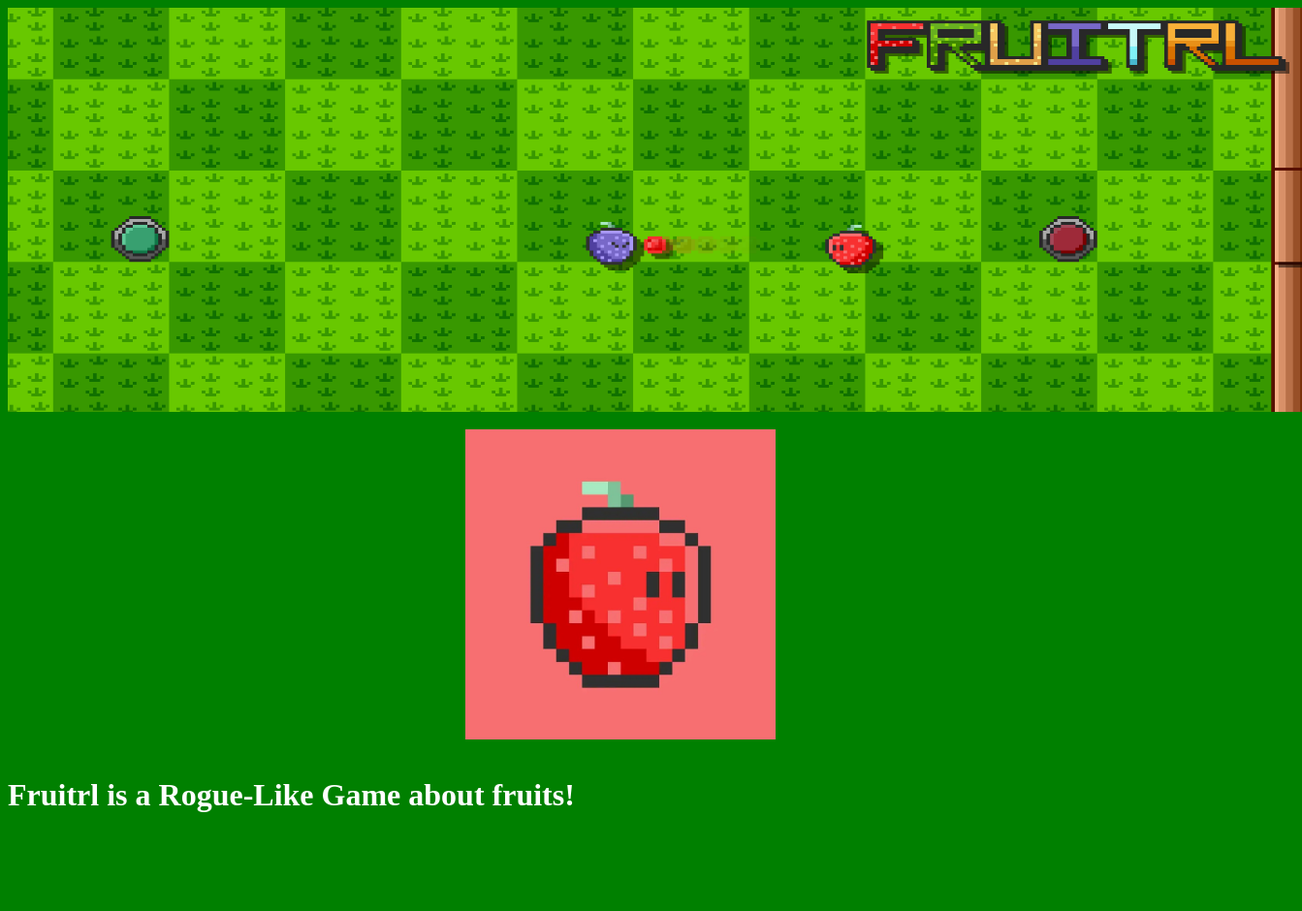
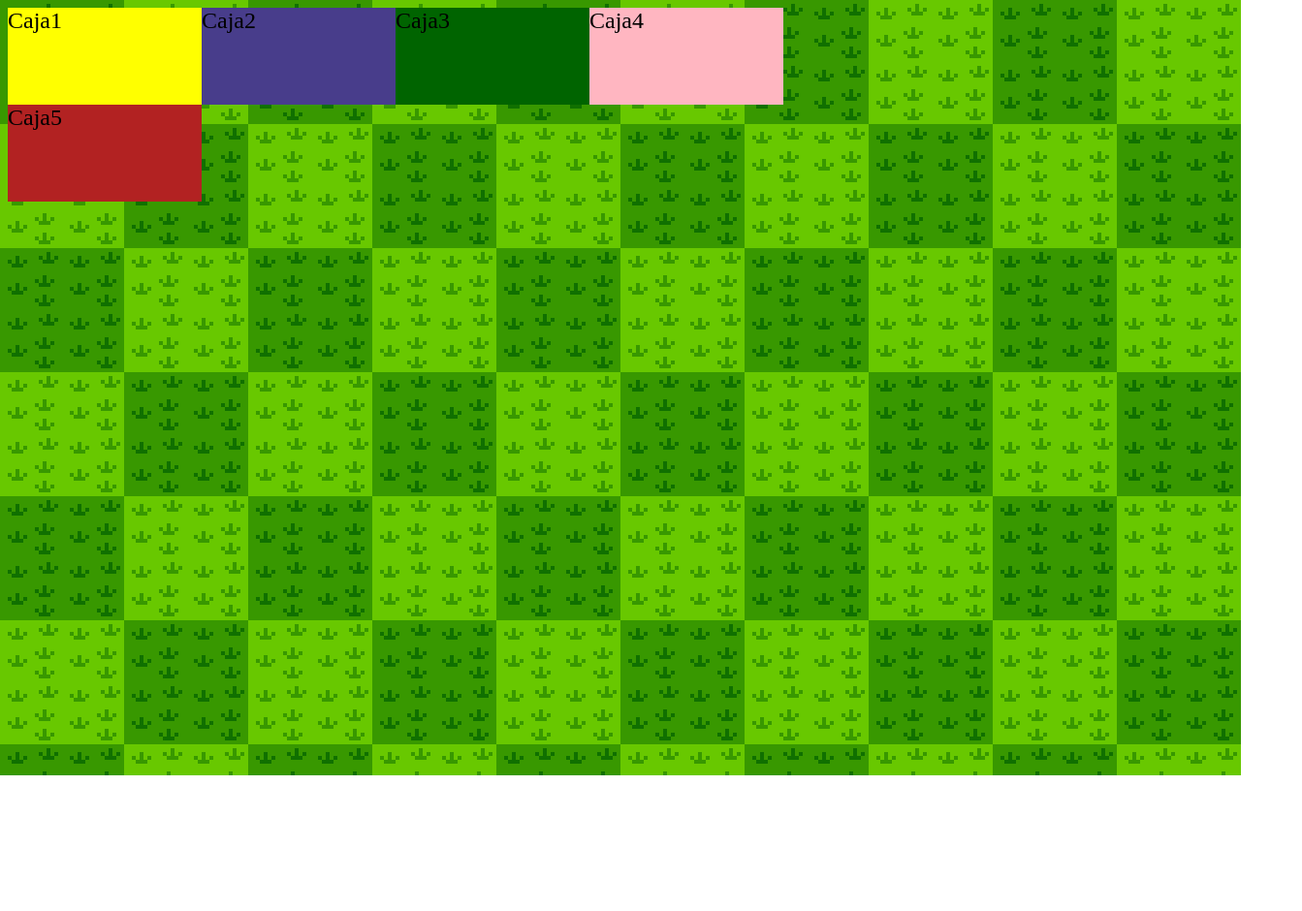
Before and after one commit to International-Fruit-Union/FruitRL-Web, a plain HTML site: page index.html in a window 1280 px wide. Shown: the top 940 px of the page at 97% size, 1343 px wide, since content can reach past the window. After the commit the page ends 800 px from the top, so only its background shows below. Drawn offline with Linux system fonts and the light colour scheme.

Commit message:
Test Caja

```diff
--- a/index.html
+++ b/index.html
@@ -1,65 +1,68 @@
-<html lang="en">
+<html>
 <head>
-<meta charset="UTF-8">
-<meta name="viewport" content="width=device-width, initial-scale=1.0">
-<title>FruitRL - Home</title>
-<style>
-        body{
-                background-color: green;
+    <title>FruitRL - Home</title>
+    <link rel="icon" href="favicon.png" type="image/png" sizes="16x16">
+    <link rel="stylesheet" href="theme.css">
+    <style>
+        body {
+            background-image: url("grass.png");
+            font-size: 24px;
         }
-</style>
+
+        section[id="caja1"] {
+            background-color: yellow;
+            width: 200px;
+            height: 100px;
+            float: left;
+        }
+
+        section[id="caja2"] {
+            background-color: darkslateblue;
+            width: 200px;
+            height: 100px;
+            float: left;
+        }
+        section[id="caja3"] {
+            background-color: darkgreen;
+            width: 200px;
+            height: 100px;
+            float: left;
+        }
+        section[id="caja4"] {
+            background-color: lightpink;
+            width: 200px;
+            height: 100px;
+            float: left;
+        }
+        section[id="caja5"] {
+            background-color: firebrick;
+            width: 200px;
+            height: 100px;
+            clear: left;
+        }
+    </style>
 </head>
+
 <body>
 
-<div class="fila banner">
-<img src="banner.png" alt="Banner" width="1335" height="417">
-</div>
 
-<div class="fila logo">
-        <br><center><img src="img_1_1716334249626 (1).jpg" weight="968" height="320"></center>
-</div>
+    <section id="caja1">
+        Caja1
+    </section>
+    <section id="caja2">
+        Caja2
+    </section>
+    <section id="caja3">
+        Caja3
+    </section>
+    <section id="caja4">
+        Caja4
+    </section>
+    <section id="caja5">
+        Caja5
+    </section>
 
-<div class="fila texto">
 
-        <br><h1 style="color: white;">Fruitrl is a Rogue-Like Game about fruits!</h1>
-</div>
-
-<div class="fila">
-  <br><h1 style="color: green;"> Espacio en blanco</h1>
-</div>
 
 </body>
 </html>
-
-<html lang="es-mx">
-<head>
-    <meta charset="UTF-8">
-    <meta name="viewport" content="width=device-width, initial-scale=1.0">
-    <title>FruitRL - Inicio</title>
-    <style>
-        body {
-            background-color: green;
-        }
-    </style>
-</head>
-<body>
-
-    <div class="fila banner">
-        <img src="banner.png" alt="Banner" width="1335" height="417">
-    </div>
-
-    <div class="fila logo">
-        <br><center><img src="img_1_1716334249626 (1).jpg" weight="968" height="320"></center>
-    </div>
-
-    <div class="fila texto">
-
-        <br><h1 style="color: white;">Fruitrl es un juego.</h1>
-    </div>
-
-    <div class="fila">
-        <br><h1 style="color: green;"> Espacio en blanco</h1>
-    </div>
-
-</body>
-</html>
```
Also changed, not shown: grass.png (added), img_1_1716334249626 (1).jpg (deleted), logo.png (renamed from spr_logo_3.png).
